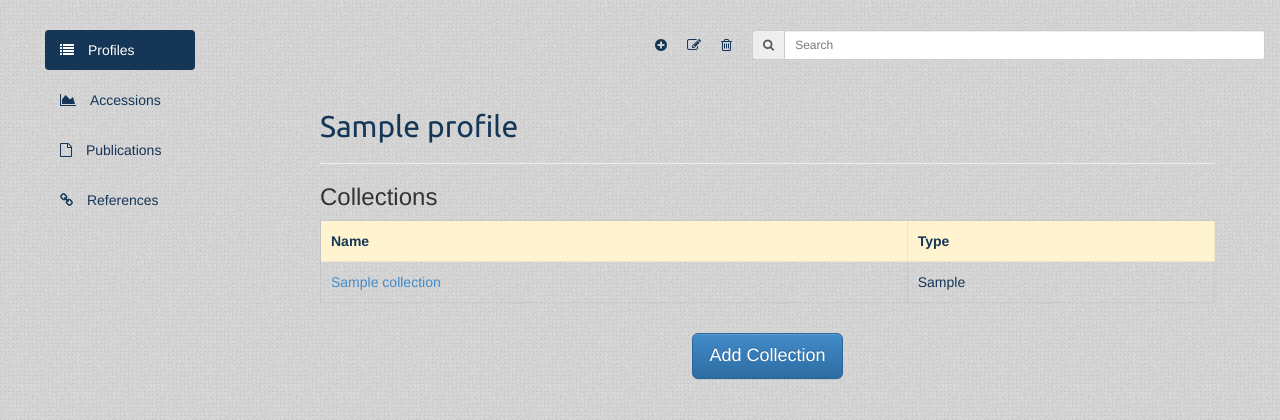
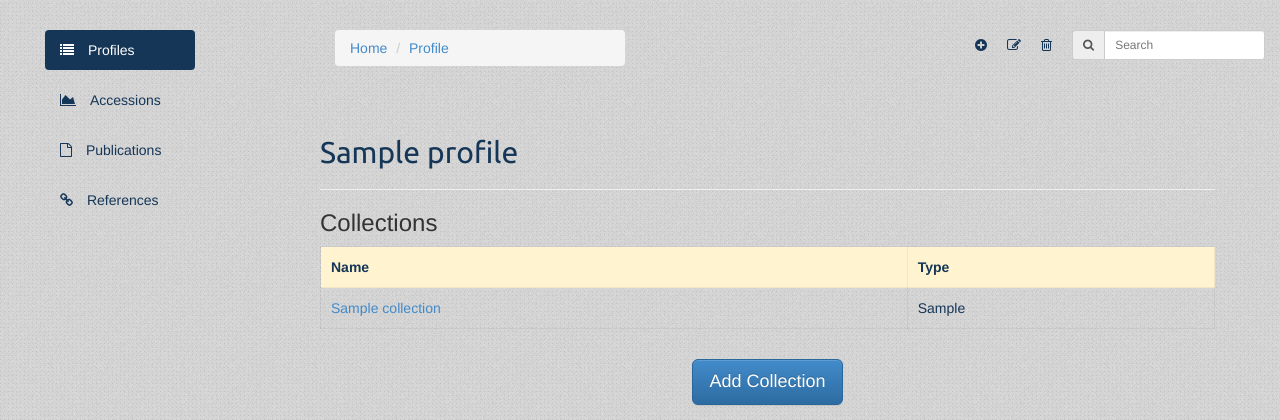
Before and after one commit to tonietuk/COPO, a Django app: page /copo/profile/1/view in a window 1280 px wide. Shown: the part 73-493 px from the top of the page. Run offline with Django 3.2, Linux system fonts and the light colour scheme; tables that the repository leaves empty hold one stand-in row (values such as "Sample post"); some libraries are stand-ins or nearby versions.

Commit message:
updating of samples and studies now stable and breadcrumbs now implemented

```diff
--- a/django/web_copo/rest/EnaRest.py
+++ b/django/web_copo/rest/EnaRest.py
@@ -217,7 +217,7 @@ def save_ena_sample_callback(request):
         enasample.save()
 
         for a in attr:
-            at = EnaSampleAttr(tag=a[0], value=a[1], unit=[2])
+            at = EnaSampleAttr(tag=a[0], value=a[1], unit=a[2])
             at.ena_sample = enasample
             at.save()
         out = get_sample_html_from_collection_id(collection_id)
--- a/django/web_copo/templates/copo/base.html
+++ b/django/web_copo/templates/copo/base.html
@@ -96,11 +96,12 @@
 				<div class="row">
 
 					<div class="col-sm-4 col-md-4 col-lg-4">
-						<div id="browse_header_left">
-							<h3 class="h3"></h3>
+						<div id="browse_header">
+							{% block breadcrumb_block %}{% endblock %}
 						</div>
 					</div>
-					<div class="col-sm-8 col-md-8 col-lg-8">
+                    <div class="col-sm-4 col-md-4 col-lg-4"></div>
+					<div class="col-sm-4 col-md-4 col-lg-4">
 						{% block browse_header_block %} default search {% endblock %}
 					</div>
 
--- a/django/web_copo/templates/copo/profile.html
+++ b/django/web_copo/templates/copo/profile.html
@@ -12,6 +12,14 @@
 {% block title_block %} Study {% endblock %}
 
 {% block tagline_block %}{% endblock %}
+
+{% block breadcrumb_block %}
+    <ol class="breadcrumb">
+        <li><a href="{% url 'copo:index' %}">Home</a></li>
+        <li class="active"><a href="{% url 'copo:view_profile' profile_id=profile_id %}">Profile</a></li>
+    </ol>
+{% endblock %}
+
 
 {% block browse_header_block %}
 
@@ -39,7 +47,7 @@
 
 <!-- here is the markup for the top table data pulled in from the study itself -->
 <table class="browse_table">
-    <h2 class="h2">{{ bundle_title }}</h2>
+    <h2 class="h2">{{ profile_title }}</h2>
     <hr/>
     <h3>Collections</h3>
     <tr>
@@ -87,7 +95,7 @@ query the forms xml for the type of data selected by the user -->
                 <form role="form" id="ena_study_form" action="/copo/new_collection/" method="post">
                     {% csrf_token %}
 
-                    <input type="hidden" name="bundle_id" value="{{ bundle_id }}">
+                    <input type="hidden" name="profile_id" value="{{ profile_id }}">
                     <div class="form-group">
                         <label for="collection_name">Collection Name</label><br/>
                         <input type="text" name="collection_name" id="collection_name" class="form_control" placeholder="Enter Name"/>
--- a/django/web_copo/views.py
+++ b/django/web_copo/views.py
@@ -98,7 +98,7 @@ def view_profile(request, profile_id):
 
     profile = Profile.objects.get(id=profile_id)
     collections = Collection.objects.filter(profile__id=profile_id)
-    context = {'bundle_id':profile_id, 'bundle_title': profile.title, 'bundle_abstract': profile.abstract_short, 'collections': collections}
+    context = {'profile_id':profile_id, 'profile_title': profile.title, 'profile_abstract': profile.abstract_short, 'collections': collections}
     return render(request, 'copo/profile.html', context)
 
 def new_collection(request):
@@ -120,14 +120,16 @@ def new_collection(request):
 def view_collection(request, collection_id):
     #collection = Collection.objects.get(id=pk)
     collection = get_object_or_404(Collection, pk=collection_id)
+    #get profile id for breadcrumb
+    profile_id = collection.profile.id
     #check type of collection
     if collection.type == 'ENA Submission':
         #get samples for enastudy association
         try:
             study = EnaStudy.objects.get(collection__id=int(collection_id))
             samples = EnaSample.objects.filter(ena_study__id=study.id)
-            context = {'collection':collection, 'samples': samples, 'collection_id': collection_id, 'study_id': study.id}
+            context = {'collection':collection, 'samples': samples, 'collection_id': collection_id, 'study_id': study.id, 'profile_id': profile_id}
             return render(request, 'copo/ena_collection.html', context)
         except ObjectDoesNotExist as e:
-            context = {'collection': collection, 'collection_id': collection_id}
+            context = {'collection': collection, 'collection_id': collection_id, 'profile_id': profile_id}
             return render(request, 'copo/ena_collection.html', context)
```
Also changed, not shown: django/web_copo/templates/copo/ena_collection.html (+8 -0 lines), django/web_copo/templates/copo/index.html (+16 -1 lines).
